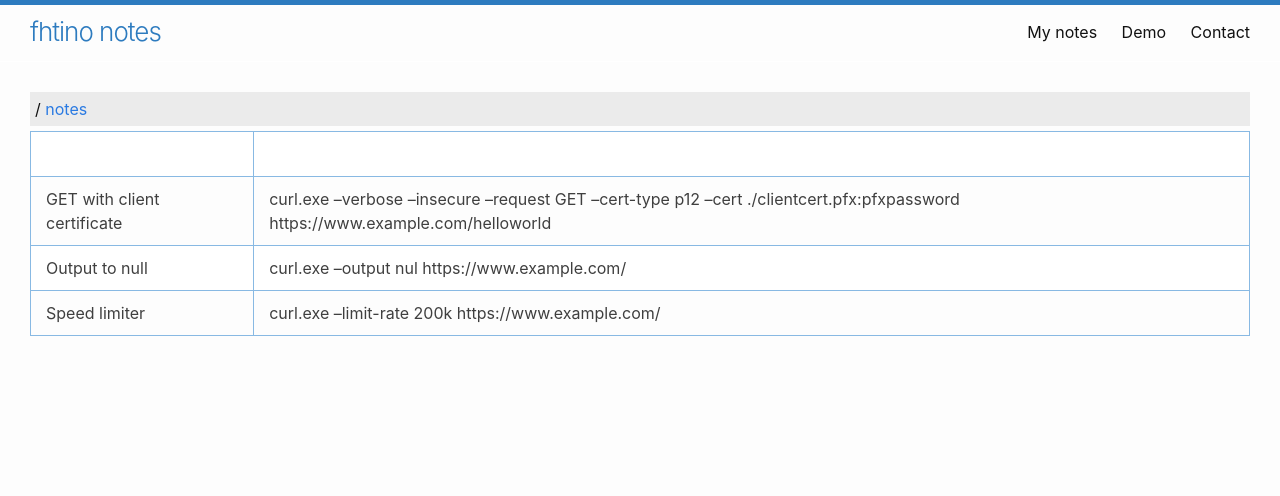
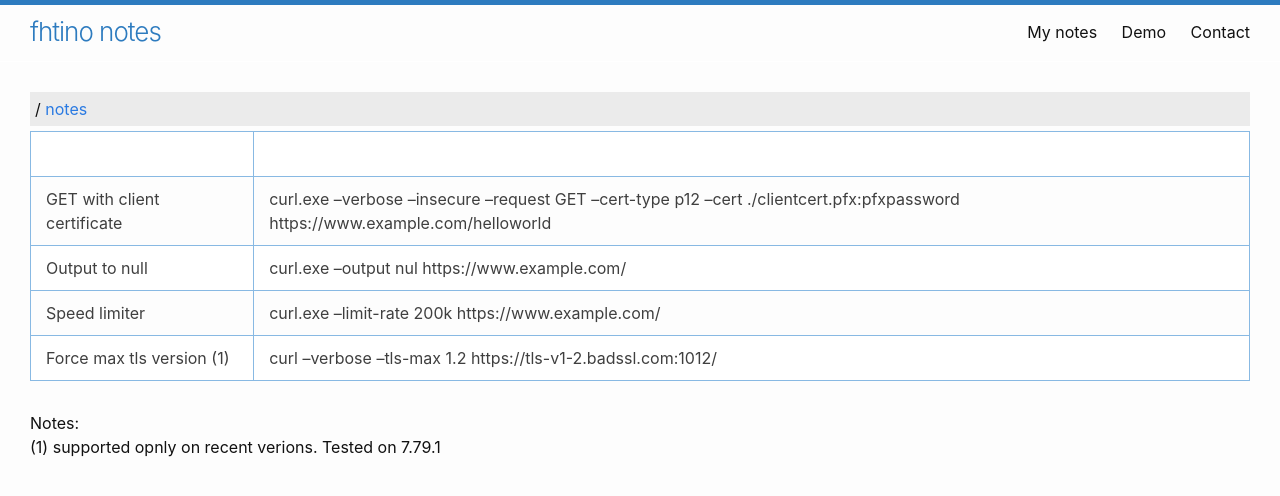
Before and after one commit to fhtino/fhtino.github.io, a Jekyll site: the page built from notes/curl.md, in a window 1280 px wide. Shown: the top 496 px of the page. Built offline with Jekyll 4.4.1, drawn with Linux system fonts in a browser that asks for light colours.

Commit message:
Update curl.md

```diff
--- a/notes/curl.md
+++ b/notes/curl.md
@@ -7,3 +7,8 @@ layout: notes
 | GET with client certificate | curl.exe --verbose --insecure --request GET --cert-type p12 --cert ./clientcert.pfx:pfxpassword https://www.example.com/helloworld |
 | Output to null | curl.exe --output nul https://www.example.com/  |
 | Speed limiter  | curl.exe --limit-rate 200k https://www.example.com/ |
+| Force max tls version (1) | curl --verbose --tls-max 1.2 https://tls-v1-2.badssl.com:1012/ |
+
+
+Notes:
+(1) supported opnly on recent verions. Tested on 7.79.1
```
